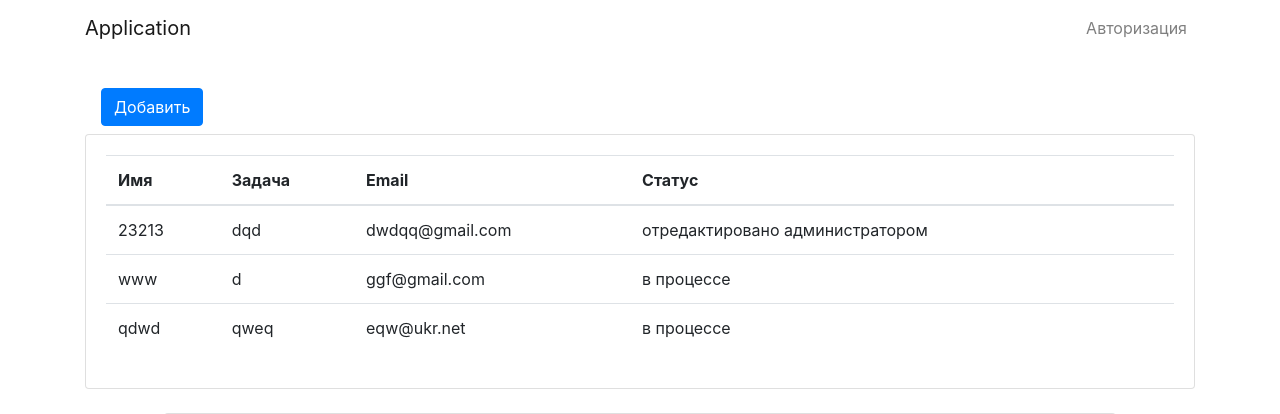
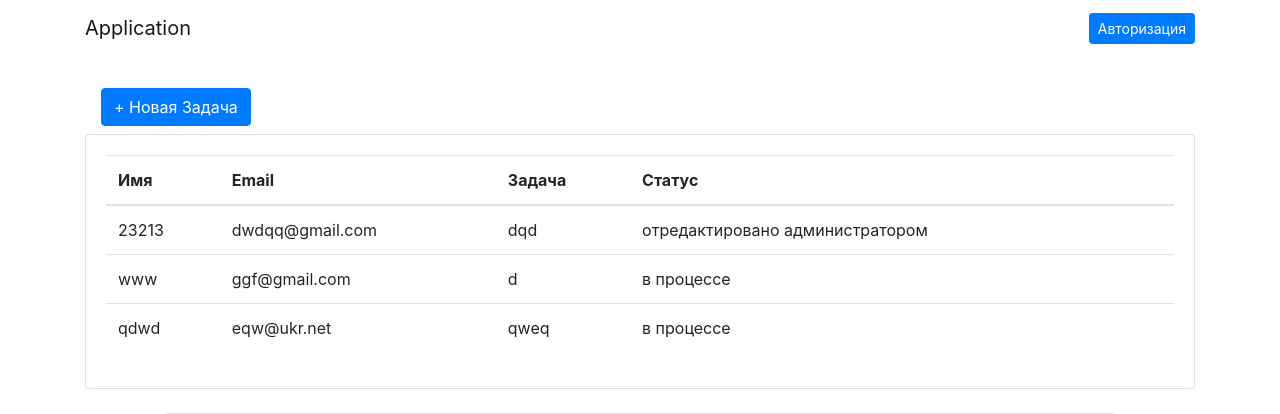
Before and after one commit to novelmix/Application, a PHP site: page / in a window 1280 px wide. Shown: the top 414 px of the page. Run offline with PHP 8.4, Linux system fonts and the light colour scheme; data comes from the database, SQL or seed files in the repository; some libraries are stand-ins or nearby versions.

Commit message:
add view

```diff
--- a/application/views/create_view.php
+++ b/application/views/create_view.php
@@ -45,6 +45,12 @@
                 </div>
               </div>
             </div>
+              <form>
+                  <nav class='navbar navbar-toggleable navbar-light bg-faded'>
+                      <a class="btn btn-primary" href="javascript:window.history.back();">Назад</a>
+                  </nav>
+
+              </form>
           </div>
         </div>
       </div>
--- a/application/views/edit_view.php
+++ b/application/views/edit_view.php
@@ -43,6 +43,12 @@
                 </div>
               </div>
             </div>
+              <form>
+                  <nav class='navbar navbar-toggleable navbar-light bg-faded'>
+                      <a class="btn btn-primary" href="javascript:window.history.back();">Назад</a>
+                  </nav>
+
+              </form>
           </div>
         </div>
       </div>
--- a/application/views/index_view.php
+++ b/application/views/index_view.php
@@ -1,6 +1,6 @@
 <div class="container">
     <nav class='navbar navbar-toggleable navbar-light bg-faded'>
-        <a class="btn btn-primary" href="/main/create">Добавить</a>
+        <a class="btn btn-primary" href="/main/create"> + Новая Задача</a>
     </nav>
     <div class="card">
         <div class="card-body">
@@ -8,8 +8,8 @@
                 <thead>
                     <tr>
                         <th>Имя</th>
+                        <th>Email</th>
                         <th>Задача</th>
-                        <th>Email</th>
                         <th>Статус</th>
                         <th>
                             <?php if(checkAuth()) echo 'Действие'; ?>
@@ -20,8 +20,8 @@
                     <?php foreach ($data[0] as $column => $row) : ?>
                         <tr>
                             <td><?=$row['name']?></td>
+                            <td><?=$row['email']?></td>
                             <td><text><?=$row['text']?></text></td>
-                            <td><?=$row['email']?></td>
                             <td><?=$row['status'] ? 'отредактировано администратором' : 'в процессе' ?></td>
                             <td>
                                 <?php if(checkAuth()): ?>
--- a/application/views/template_view.php
+++ b/application/views/template_view.php
@@ -38,9 +38,9 @@
                         <!-- Authentication Links -->
                         <li class="nav-item">
                         <?php if(checkAuth()): ?>
-                            <a class="nav-link" href="/login/logout"> Выход</a>
+                           Admin <a  class="btn btn-primary btn-sm" href="/login/logout"> Выход</a>
                         <?php else: ?>
-                            <a class="nav-link" href="/login">Авторизация</a>
+                            <a class="btn btn-primary btn-sm" href="/login">Авторизация</a>
                         <?php endif; ?>
                         <li>
                     </ul>
```
